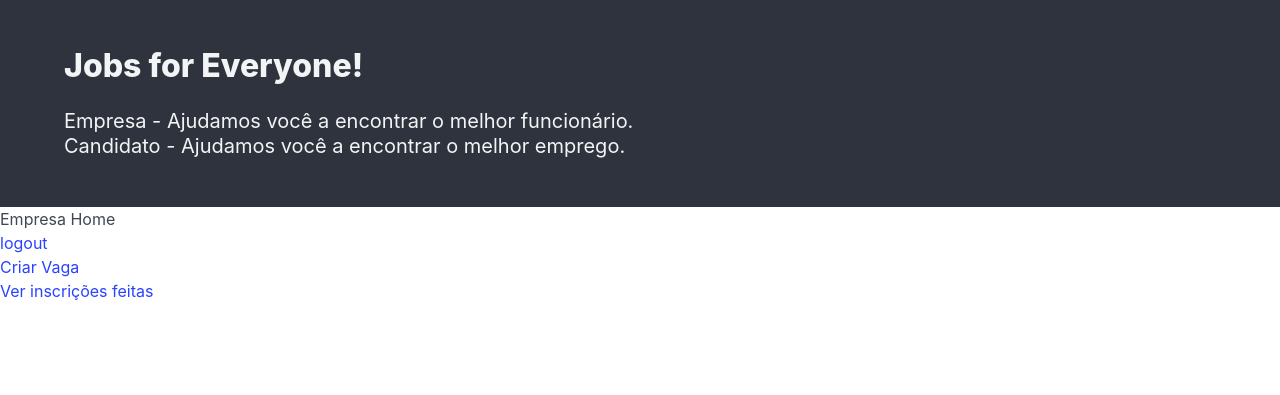
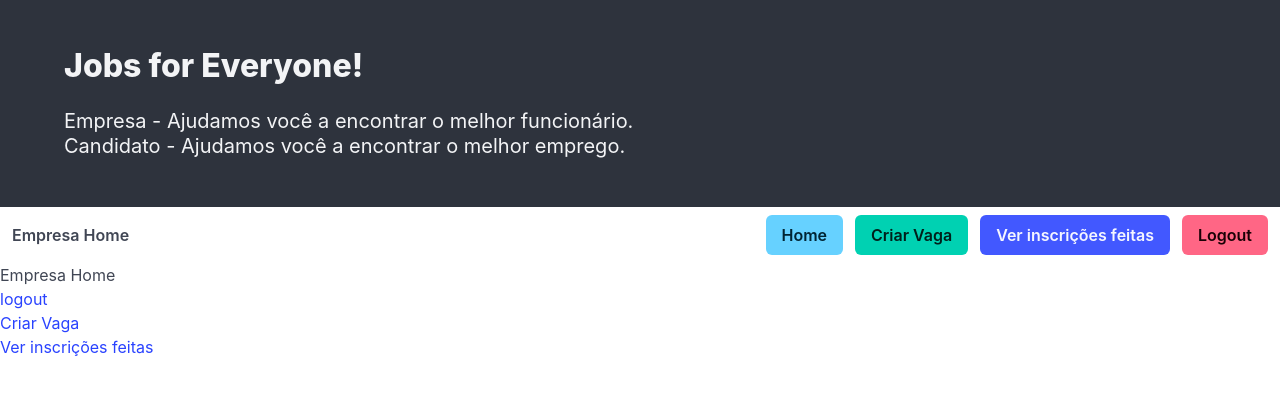
Before and after one commit to RonanFelipe/ProvaCodigo, a Django app: page /jobs/homeEmpresa/ in a window 1280 px wide. Shown: the top 395 px of the page. Run offline with Django 3.2, Linux system fonts and the light colour scheme; some libraries are stand-ins or nearby versions.

Commit message:
add css everywhere

```diff
--- a/templates/homeEmpresa.html
+++ b/templates/homeEmpresa.html
@@ -1,5 +1,8 @@
 {% extends 'base.html' %}
 {% block content %}
+    <div>
+        {% include "jobs/navbar.html" %}
+    </div>
     Empresa Home
     <p>
         <a href="{% url 'logout' %}">logout</a>
--- /dev/null
+++ b/templates/jobs/navbar.html
@@ -0,0 +1,25 @@
+<nav class="navbar">
+        <div class="navbar-brand">
+            <a class="navbar-item" href="{% url 'home_to_empresa' %}">
+                <strong>Empresa Home</strong>
+            </a>
+        </div>
+        <div class="navbar-end">
+            <div class="navbar-item">
+                <div class="buttons">
+                    <a class="button is-info">
+                        <strong>Home</strong>
+                    </a>
+                    <a class="button is-primary">
+                        <strong>Criar Vaga</strong>
+                    </a>
+                    <a class="button is-link">
+                        <strong>Ver inscrições feitas</strong>
+                    </a>
+                    <a class="button is-danger" href="{% url 'logout' %}">
+                        <strong>Logout</strong>
+                    </a>
+                </div>
+            </div>
+        </div>
+    </nav>
```
